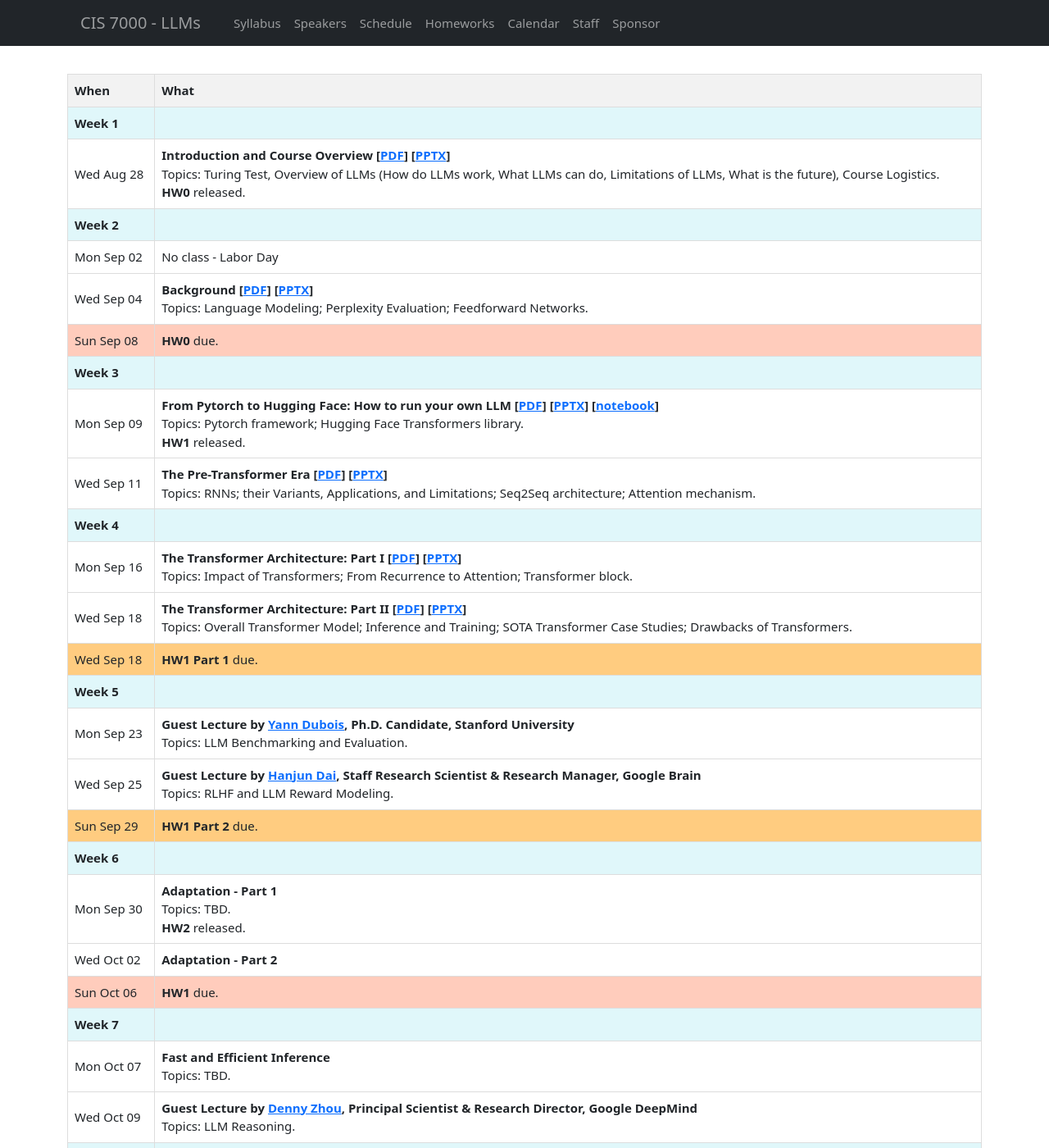
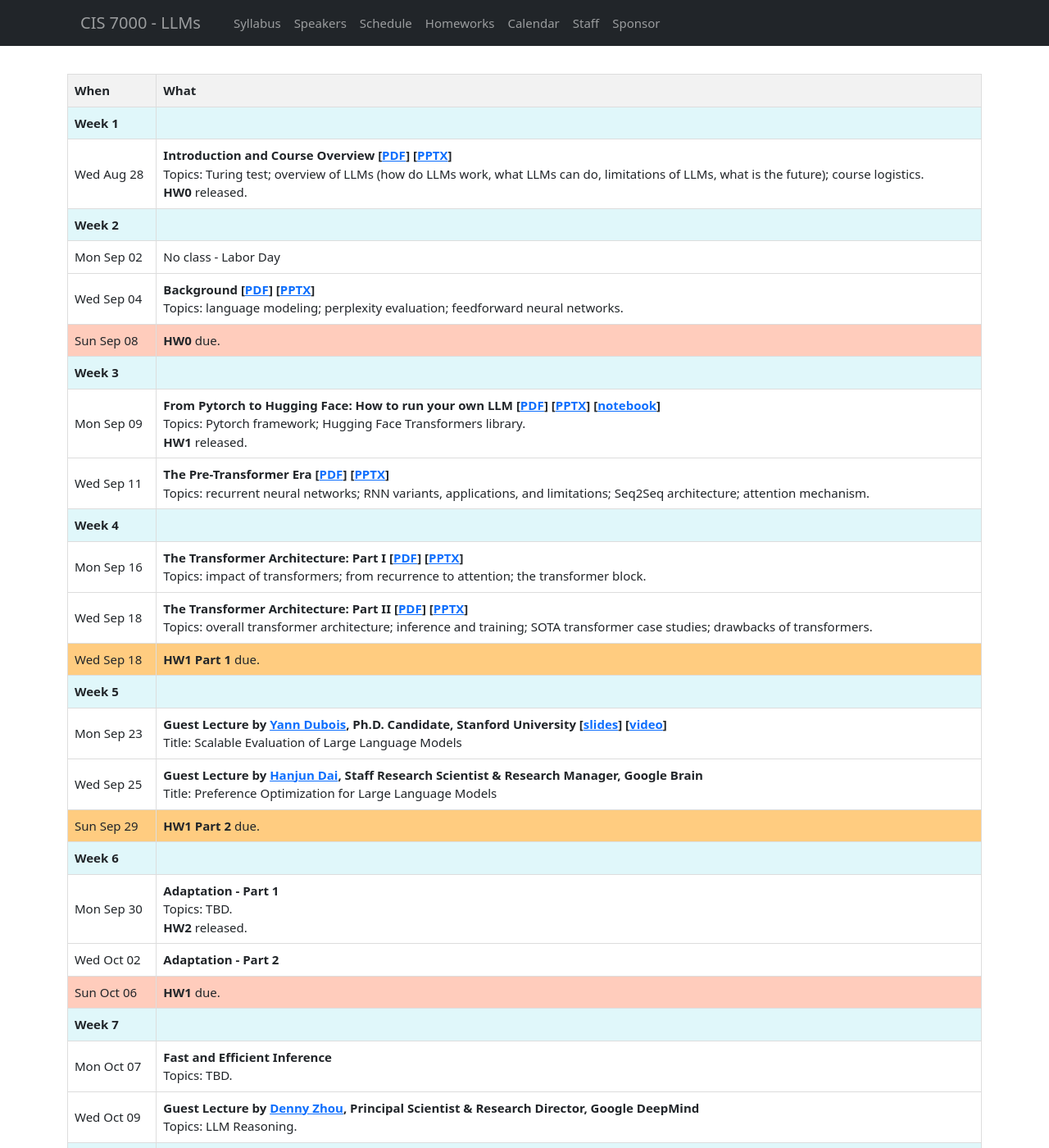
Before and after one commit to llm-class/llm-class.github.io, a Jekyll site: the page built from schedule.html, in a window 1280 px wide and 1400 px high. Shown: the whole window at 82% size. Built offline with Jekyll 4.4.1, drawn with Linux system fonts in a browser that asks for light colours.

Commit message:
updates to schedule and lecture content

```diff
--- a/_data/schedule.yml
+++ b/_data/schedule.yml
@@ -3,7 +3,7 @@
     - date: "Wed Aug 28"
       class: "lecture"
       topic: "Introduction and Course Overview"
-      details: "Topics: Turing Test, Overview of LLMs (How do LLMs work, What LLMs can do, Limitations of LLMs, What is the future), Course Logistics. <br> <b>HW0</b> released."
+      details: "Topics: Turing test; overview of LLMs (how do LLMs work, what LLMs can do, limitations of LLMs, what is the future); course logistics. <br> <b>HW0</b> released."
       link: "[<a href=\"slides/Lecture 1 - Introduction and Course Overview.pdf\">PDF</a>] [<a href=\"https://docs.google.com/presentation/d/1eO_5Ldxy335LYiurQaSuzggpm5e_VuEieqfMPkxlsTQ/edit?usp=sharing\">PPTX</a>]"
 
 - week: "Week 2"
@@ -14,7 +14,7 @@
     - date: "Wed Sep 04"
       class: "lecture"
       topic: "Background"
-      details: "Topics: Language Modeling; Perplexity Evaluation; Feedforward Networks."
+      details: "Topics: language modeling; perplexity evaluation; feedforward neural networks."
       link: "[<a href=\"slides/Lecture 2 - Background.pdf\">PDF</a>] [<a href=\"https://docs.google.com/presentation/d/159Ip4TfCVlKr2CtWhuvvBc7a4fip1gCYIC4xTdcRGOA/edit?usp=sharing\">PPTX</a>]"
     - date: "Sun Sep 08"
       class: "work_due"
@@ -30,7 +30,7 @@
     - date: "Wed Sep 11"
       class: "lecture"
       topic: "The Pre-Transformer Era"
-      details: "Topics: RNNs; their Variants, Applications, and Limitations; Seq2Seq architecture; Attention mechanism."
+      details: "Topics: recurrent neural networks; RNN variants, applications, and limitations; Seq2Seq architecture; attention mechanism."
       link: "[<a href=\"slides/Lecture 4 - The Pre-Transformer Era.pdf\">PDF</a>] [<a href=\"https://docs.google.com/presentation/d/1QnxKDSZ5Zg8Dy2Og6NeMhmvRkpZk5BLoUjgPWU0WZ5g/edit?usp=sharing\">PPTX</a>]"
 
 - week: "Week 4"
@@ -38,12 +38,12 @@
     - date: "Mon Sep 16"
       class: "lecture"
       topic: "The Transformer Architecture: Part I"
-      details: "Topics: Impact of Transformers; From Recurrence to Attention; Transformer block."
+      details: "Topics: impact of transformers; from recurrence to attention; the transformer block."
       link: "[<a href=\"slides/Lecture 5 - The Transformer Architecture - Part I.pdf\">PDF</a>] [<a href=\"https://docs.google.com/presentation/d/1nzJC8LKhIhk-yAAahsdp-SexiRxcTOV8TgSiWi-Wq-s/edit?usp=sharing\">PPTX</a>]"
     - date: "Wed Sep 18"
       class: "lecture"
       topic: "The Transformer Architecture: Part II"
-      details: "Topics: Overall Transformer Model; Inference and Training; SOTA Transformer Case Studies; Drawbacks of Transformers."
+      details: "Topics: overall transformer architecture; inference and training; SOTA transformer case studies; drawbacks of transformers."
       link: "[<a href=\"slides/Lecture 6 - The Transformer Architecture - Part II.pdf\">PDF</a>] [<a href=\"https://docs.google.com/presentation/d/1U2ZB1GJKhR7C0zw354_WykYc6Cm-qIb9KDOiV-uYmRY/edit?usp=sharing\">PPTX</a>]"
     - date: "Wed Sep 18"
       class: "sub_deadline"
@@ -53,12 +53,12 @@
   items:
     - date: "Mon Sep 23"
       class: "guest_lecture"
-      topic: "Guest Lecture by <a href=\"https://yanndubs.github.io/\">Yann Dubois</a>, Ph.D. Candidate, Stanford University"
-      details: "Topics: LLM Benchmarking and Evaluation."
+      topic: "Guest Lecture by <a href=\"https://yanndubs.github.io/\">Yann Dubois</a>, Ph.D. Candidate, Stanford University [<a href=\"slides/Yann_Dubois.pdf\">slides</a>] [<a href=\"https://www.youtube.com/watch?v=ZaQYM-YF1rM\">video</a>]"
+      details: "Title: Scalable Evaluation of Large Language Models"
     - date: "Wed Sep 25"
       class: "guest_lecture"
       topic: "Guest Lecture by <a href=\"https://hanjun-dai.github.io/\">Hanjun Dai</a>, Staff Research Scientist & Research Manager, Google Brain"
-      details: "Topics: RLHF and LLM Reward Modeling."
+      details: "Title: Preference Optimization for Large Language Models"
     - date: "Sun Sep 29"
       class: "sub_deadline"
       details: "<b>HW1 Part 2</b> due."
--- a/_data/speakers.yml
+++ b/_data/speakers.yml
@@ -21,7 +21,9 @@
   title: "Ph.D. Candidate"
   affiliation: "Stanford University"
   image: "images/yann_dubois.jpg"
-
+  date: "Sept 23 (virtual)"
+  bio: "Yann is a final-year CS PhD student advised by Percy Liang and Tatsu Hashimoto. His research focuses on improving the effectiveness of AI when resources are scarce. Most recently, he has been part of the Alpaca team, working on training and evaluating language models more efficiently using other LLMs."
+  abstract: "Evaluation is a cornerstone of machine learning, critical for model development and selection. For LLMs like ChatGPT, evaluation presents unique challenges due to the open-ended nature of their outputs. While human evaluation remains the gold standard, its cost and time-intensive nature make it impractical for rapid development cycles. This talk will provide an overview of scalable approaches to LLM evaluation, focusing on using one LLM to evaluate another. I will discuss the potential benefits and limitations of this approach and explore mitigation strategies for its challenges."
 - name: "Vijay Krishnan"
   url: "http://i.stanford.edu/~kvijay/"
   title: "Founder and CTO"
```
